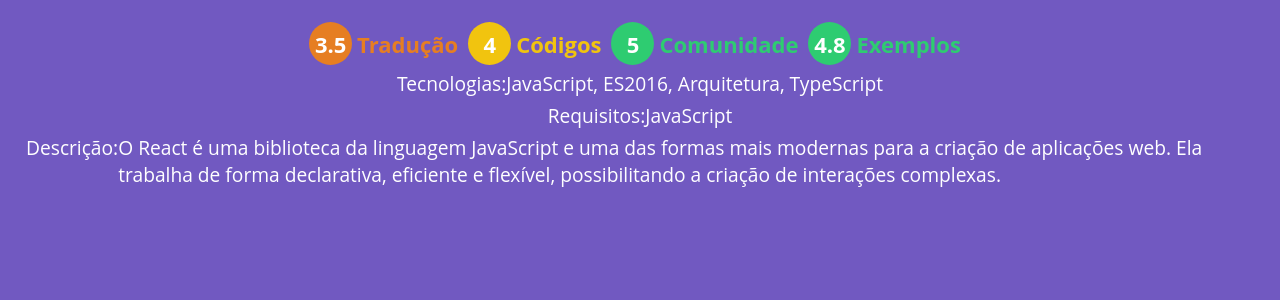
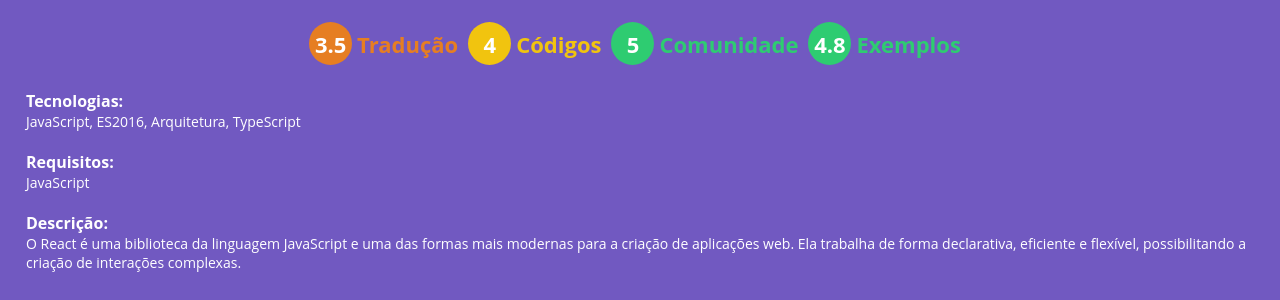
Before and after one commit to CharlesPereira1/Webapp-scan-dev, a React (Create React App) app: page /book-details/9878548795421 in a window 1280 px wide. Shown: the part 620-920 px from the top of the page. Before the commit the page ends 839 px from the top, so only its background shows below. Built offline with nearby package versions, Linux system fonts and the light colour scheme; data requests are answered from the project's data file.

Commit message:
style and utils functions score

```diff
--- a/src/components/Extra/index.tsx
+++ b/src/components/Extra/index.tsx
@@ -1,6 +1,6 @@
 import React from 'react';
 
-import { Content } from './styles';
+import { Container, Content } from './styles';
 
 interface BookProps {
   book: {
@@ -12,7 +12,7 @@
 
 const Extra: React.FC<BookProps> = ({ book }) => {
   return (
-    <>
+    <Container>
       <Content>
         <span>Tecnologias:</span>
         <p>{book.tecnologies && book.tecnologies.join(', ')}</p>
@@ -25,7 +25,7 @@
         <span>Descrição:</span>
         <p>{book.descriptions}</p>
       </Content>
-    </>
+    </Container>
   );
 };
 
--- a/src/components/Extra/styles.ts
+++ b/src/components/Extra/styles.ts
@@ -1,3 +1,19 @@
 import styled from 'styled-components';
 
-export const Content = styled.div``;
+export const Container = styled.div`
+  justify-content: left;
+  flex-direction: column;
+`;
+
+export const Content = styled.div`
+  font-size: 16px;
+  margin-top: 20px;
+
+  span {
+    font-weight: bold;
+  }
+
+  p {
+    font-size: 14px;
+  }
+`;
```
Also changed, not shown: 1 other file (tests, documents, lock files or other folders).
